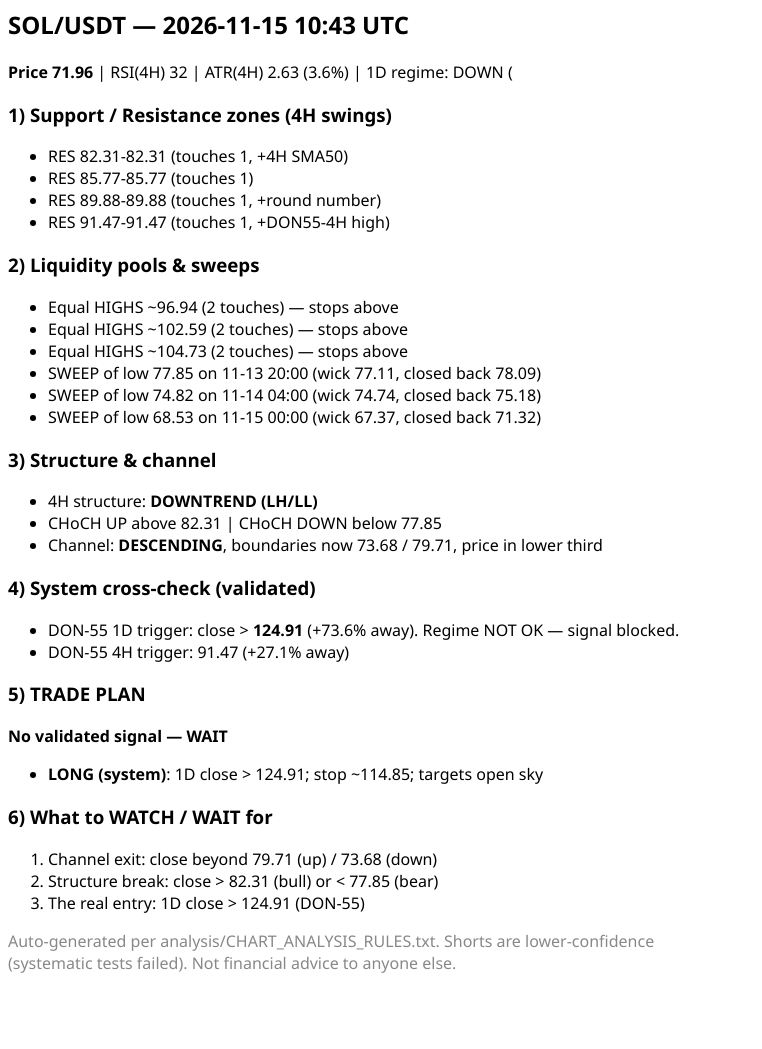
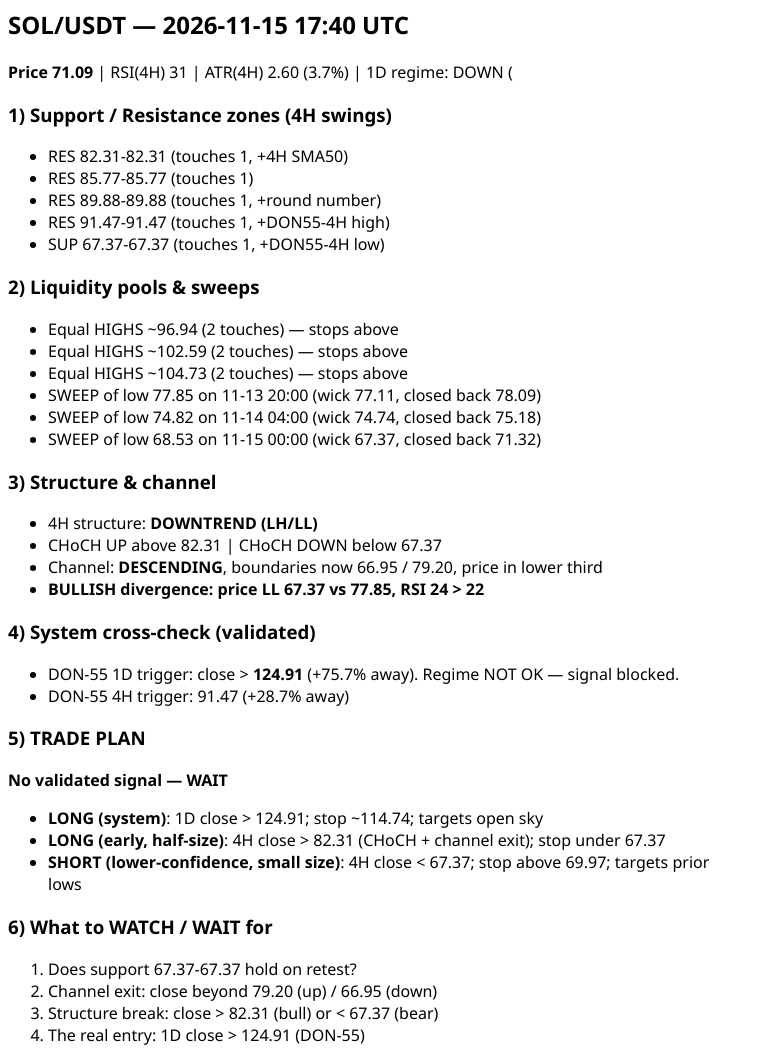
Before and after one commit to Bilalgpt/trade-analysis, a plain HTML site: page docs/analysis_v2.html in a window 1280 px wide. Shown: the top 1049 px of the page, without its empty margins (0-762 px from the left). Before the commit the page ends 990 px from the top, so only its background shows below. Drawn offline with Linux system fonts and the light colour scheme.

Commit message:
report: hourly analysis 2026-11-15 17:40 UTC

```diff
--- a/docs/analysis_v2.html
+++ b/docs/analysis_v2.html
@@ -1,10 +1,11 @@
-<html><body style='font-family:Segoe UI,Arial,sans-serif;max-width:720px'><h2>SOL/USDT — 2026-11-15 10:43 UTC</h2>
-<p><b>Price 71.96</b> | RSI(4H) 32 | ATR(4H) 2.63 (3.6%) | 1D regime: DOWN (<SMA200)</p>
+<html><body style='font-family:Segoe UI,Arial,sans-serif;max-width:720px'><h2>SOL/USDT — 2026-11-15 17:40 UTC</h2>
+<p><b>Price 71.09</b> | RSI(4H) 31 | ATR(4H) 2.60 (3.7%) | 1D regime: DOWN (<SMA200)</p>
 <h3>1) Support / Resistance zones (4H swings)</h3><ul>
 <li>RES 82.31-82.31 (touches 1, +4H SMA50)</li>
 <li>RES 85.77-85.77 (touches 1)</li>
 <li>RES 89.88-89.88 (touches 1, +round number)</li>
 <li>RES 91.47-91.47 (touches 1, +DON55-4H high)</li>
+<li>SUP 67.37-67.37 (touches 1, +DON55-4H low)</li>
 </ul>
 <h3>2) Liquidity pools & sweeps</h3><ul>
 <li>Equal HIGHS ~96.94 (2 touches) — stops above</li>
@@ -15,19 +16,23 @@
 <li>SWEEP of low 68.53 on 11-15 00:00 (wick 67.37, closed back 71.32)</li>
 </ul>
 <h3>3) Structure & channel</h3><ul><li>4H structure: <b>DOWNTREND (LH/LL)</b></li>
-<li>CHoCH UP above 82.31 | CHoCH DOWN below 77.85</li>
-<li>Channel: <b>DESCENDING</b>, boundaries now 73.68 / 79.71, price in lower third</li>
+<li>CHoCH UP above 82.31 | CHoCH DOWN below 67.37</li>
+<li>Channel: <b>DESCENDING</b>, boundaries now 66.95 / 79.20, price in lower third</li>
+<li><b>BULLISH divergence: price LL 67.37 vs 77.85, RSI 24 > 22</b></li>
 </ul>
 <h3>4) System cross-check (validated)</h3><ul>
-<li>DON-55 1D trigger: close &gt; <b>124.91</b> (+73.6% away). Regime NOT OK — signal blocked.</li>
-<li>DON-55 4H trigger: 91.47 (+27.1% away)</li></ul>
+<li>DON-55 1D trigger: close &gt; <b>124.91</b> (+75.7% away). Regime NOT OK — signal blocked.</li>
+<li>DON-55 4H trigger: 91.47 (+28.7% away)</li></ul>
 <h3>5) TRADE PLAN</h3>
 <p><b>No validated signal — WAIT</b></p>
 <ul>
-<li><b>LONG (system)</b>: 1D close &gt; 124.91; stop ~114.85; targets open sky</li>
+<li><b>LONG (system)</b>: 1D close &gt; 124.91; stop ~114.74; targets open sky</li>
+<li><b>LONG (early, half-size)</b>: 4H close &gt; 82.31 (CHoCH + channel exit); stop under 67.37</li>
+<li><b>SHORT (lower-confidence, small size)</b>: 4H close &lt; 67.37; stop above 69.97; targets prior lows</li>
 </ul>
 <h3>6) What to WATCH / WAIT for</h3><ol>
-<li>Channel exit: close beyond 79.71 (up) / 73.68 (down)</li>
-<li>Structure break: close &gt; 82.31 (bull) or &lt; 77.85 (bear)</li>
+<li>Does support 67.37-67.37 hold on retest?</li>
+<li>Channel exit: close beyond 79.20 (up) / 66.95 (down)</li>
+<li>Structure break: close &gt; 82.31 (bull) or &lt; 67.37 (bear)</li>
 <li>The real entry: 1D close &gt; 124.91 (DON-55)</li></ol>
 <p style='color:#888'>Auto-generated per analysis/CHART_ANALYSIS_RULES.txt. Shorts are lower-confidence (systematic tests failed). Not financial advice to anyone else.</p></body></html>
```
